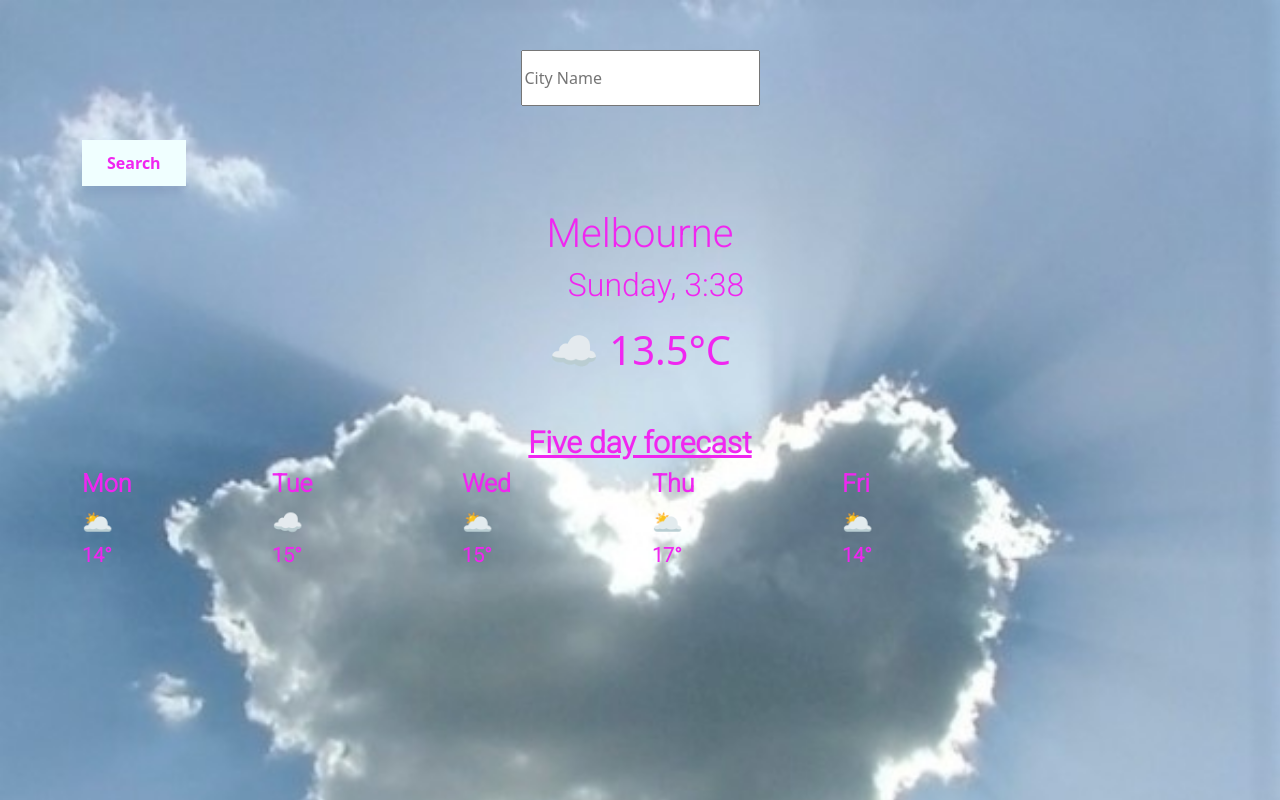
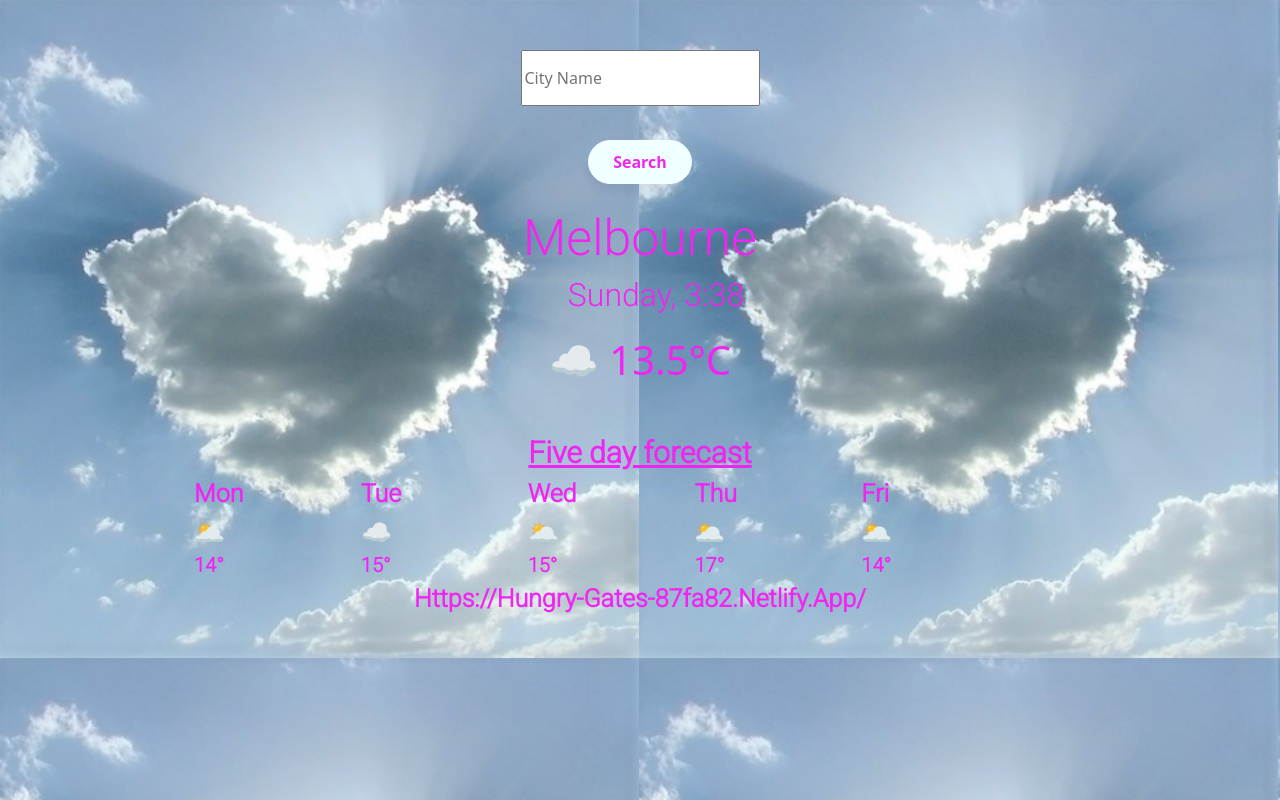
Before and after one commit to Josie-101/Weather, a plain HTML site: page index.html in a window 1280 px wide. Drawn offline with nearby package versions, Linux system fonts and the light colour scheme.

Commit message:
Moved CSS location

```diff
--- a/index.html
+++ b/index.html
@@ -6,7 +6,7 @@
     <link rel="preconnect" href="https://fonts.googleapis.com">
 <link rel="preconnect" href="https://fonts.gstatic.com" crossorigin>
 <link href="https://fonts.googleapis.com/css2?family=Roboto:wght@300&display=swap" rel="stylesheet">
-    <link href="styles.css" rel="stylesheet" type="text/css" />
+
     <!-- CSS only -->
     <link
       href="https://cdn.jsdelivr.net/npm/bootstrap@5.0.2/dist/css/bootstrap.min.css"
@@ -20,7 +20,7 @@
     text-transform: capitalize;
 }
 </style>
-
+   <link rel="stylesheet" href="styles.css" />
   </head>
 
   <body>
@@ -99,5 +99,7 @@
 
     </div>
     <script src="index.js"></script>
+
+    <p> https://hungry-gates-87fa82.netlify.app/ </p>
   </body>
 </html>
--- a/styles.css
+++ b/styles.css
@@ -52,7 +52,7 @@ button:hover {
 body {
   background-image: url("Cloud 1.jpg");
   background-color: aliceblue;
-  background-size: cover;
+  background-size: contain;
 }
 
 form {
```
Also changed, not shown: package.json (deleted, +0 -15 lines).
